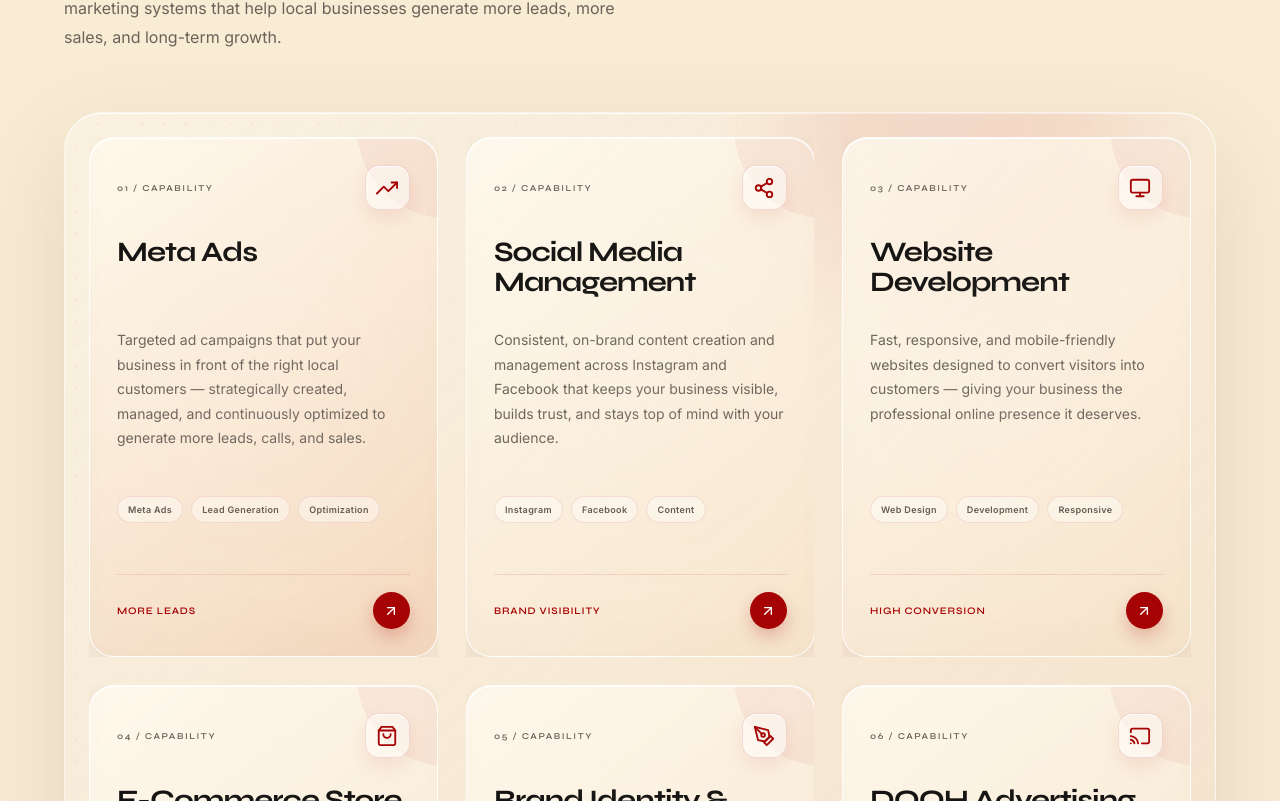
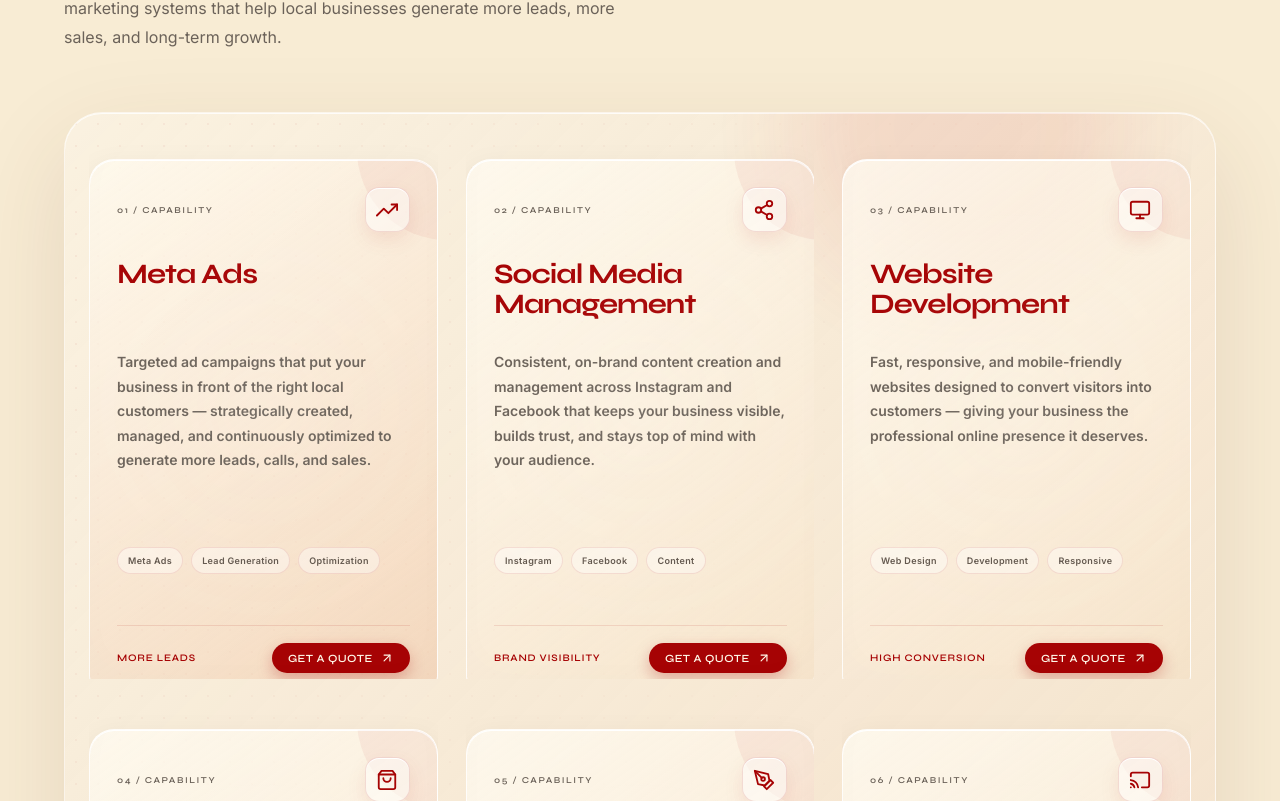
Before and after one commit to MOHAMMEDAHRASKHANKP/-admosphere-site, a React (Vite) app: page / in a window 1280 px wide. Shown: the part 1319-2120 px from the top of the page. Built offline with nearby package versions, Linux system fonts and the light colour scheme.

Commit message:
feat: make entire service card clickable with 'Get a quote' pill button and hover lift

```diff
--- a/src/components/sections/Services.jsx
+++ b/src/components/sections/Services.jsx
@@ -10,12 +10,21 @@ function ServiceCard({
   index,
   Reveal,
 }) {
+  const mailUrl = `https://mail.google.com/mail/?view=cm&fs=1&to=admosphere.digital@gmail.com&su=${encodeURIComponent(`Inquiry about ${service.title} (${service.tags.join(', ')})`)}`;
+
   return (
     <Reveal className={`service s${index + 1}`}>
       <Magnetic
         strength={0}
         tilt={2}
         scale={1.003}
+      >
+        <a
+          href={mailUrl}
+          target="_blank"
+          rel="noopener noreferrer"
+          className="service-card-link"
+          aria-label={`Get a quote for ${service.title}`}
         >
           <motion.div
             className="service-glass"
@@ -92,27 +101,12 @@ function ServiceCard({
             >
               <strong>{service.result}</strong>
 
-            <motion.a
-              href={`https://mail.google.com/mail/?view=cm&fs=1&to=admosphere.digital@gmail.com&su=${encodeURIComponent(`Inquiry about ${service.title} (${service.tags.join(', ')})`)}`}
-              target="_blank"
-              rel="noopener noreferrer"
-              aria-label={`Inquire about ${service.title}`}
-              whileHover={{
-                rotate: 45,
-                scale: 1.15,
-              }}
-              whileTap={{
-                scale: 0.92,
-              }}
-              transition={{
-                type: "spring",
-                stiffness: 320,
-              }}
-            >
-              <FiArrowUpRight />
-            </motion.a>
+              <span className="service-quote-pill">
+                Get a quote <FiArrowUpRight className="service-pill-arrow" />
+              </span>
             </div>
           </motion.div>
+        </a>
       </Magnetic>
     </Reveal>
   );
@@ -152,16 +146,6 @@ function Services({
               />
             ))}
           </div>
-
-          <div className="swipe-hint">
-            <span>Swipe to explore</span>
-            <motion.span
-              animate={{ x: [0, 5, 0] }}
-              transition={{ repeat: Infinity, duration: 1.5 }}
-            >
-              →
-            </motion.span>
-          </div>
         </div>
       </div>
     </section>
--- a/src/services.css
+++ b/src/services.css
@@ -96,7 +96,66 @@
     align-items:flex-start;
     margin-bottom:20px;
 }.service-tags span{padding:7px 10px;border-radius:999px;background:rgba(255,255,255,.4);border:1px solid rgba(166,3,4,.1);color:#63584e;font-size:9px;font-weight:600;letter-spacing:.04em}
-.service-foot{padding-top:17px;border-top:1px solid rgba(166,3,4,.11)}.service-foot strong{font:600 10px Syne;letter-spacing:.08em;color:var(--red);text-transform:uppercase}.service-atmosphere .service-foot a{display:grid;place-items:center;width:37px;height:37px;border-radius:50%;background:var(--red);color:white;font-size:16px;margin:0;box-shadow:0 8px 18px rgba(166,3,4,.24);transition:.25s}.service-atmosphere .service-foot a:hover{transform:rotate(45deg) scale(1.08);background:var(--bright)}
+.service-foot{padding-top:17px;border-top:1px solid rgba(166,3,4,.11)}.service-foot strong{font:600 10px Syne;letter-spacing:.08em;color:var(--red);text-transform:uppercase}
+
+/* ============================================================
+   CLICKABLE SERVICE CARDS & GET A QUOTE PILL BUTTON
+   ============================================================ */
+
+.service-card-link {
+  display: block;
+  text-decoration: none;
+  color: inherit;
+  cursor: pointer;
+  height: 100%;
+}
+
+.service-glass {
+  transition: transform 0.3s ease, border-color 0.3s ease, box-shadow 0.3s ease;
+}
+
+@media (hover: hover) and (pointer: fine) {
+  .service-card-link:hover .service-glass {
+    transform: translateY(-6px);
+    border-color: rgba(166, 3, 4, 0.45);
+    box-shadow:
+      inset 0 1px 0 #fff,
+      0 20px 45px rgba(166, 3, 4, 0.12),
+      0 12px 28px rgba(65, 31, 18, 0.10);
+  }
+}
+
+.service-quote-pill {
+  display: inline-flex;
+  align-items: center;
+  gap: 7px;
+  padding: 8px 16px;
+  border-radius: 999px;
+  background: var(--red);
+  color: #fff7e8;
+  font: 600 11px 'Syne', sans-serif;
+  letter-spacing: 0.04em;
+  text-transform: uppercase;
+  box-shadow: 0 6px 16px rgba(166, 3, 4, 0.28);
+  transition: background 0.3s ease, transform 0.3s ease;
+}
+
+.service-pill-arrow {
+  font-size: 14px;
+  display: inline-block;
+  transition: transform 0.3s ease;
+}
+
+@media (hover: hover) and (pointer: fine) {
+  .service-card-link:hover .service-quote-pill {
+    background: var(--bright);
+  }
+
+  .service-card-link:hover .service-pill-arrow {
+    transform: translateX(4px);
+  }
+}
+
 .service-atmosphere .s1 .service-glass{background:linear-gradient(145deg,rgba(255,250,238,.82),rgba(239,190,154,.43))}
 @media(max-width:800px){.service-atmosphere{padding:12px;border-radius:28px}.service-glass{min-height:310px}.service-atmosphere .bento{gap:12px}}
 .service-glass *{
```
Lines whose indentation alone changed are shown as unchanged.
